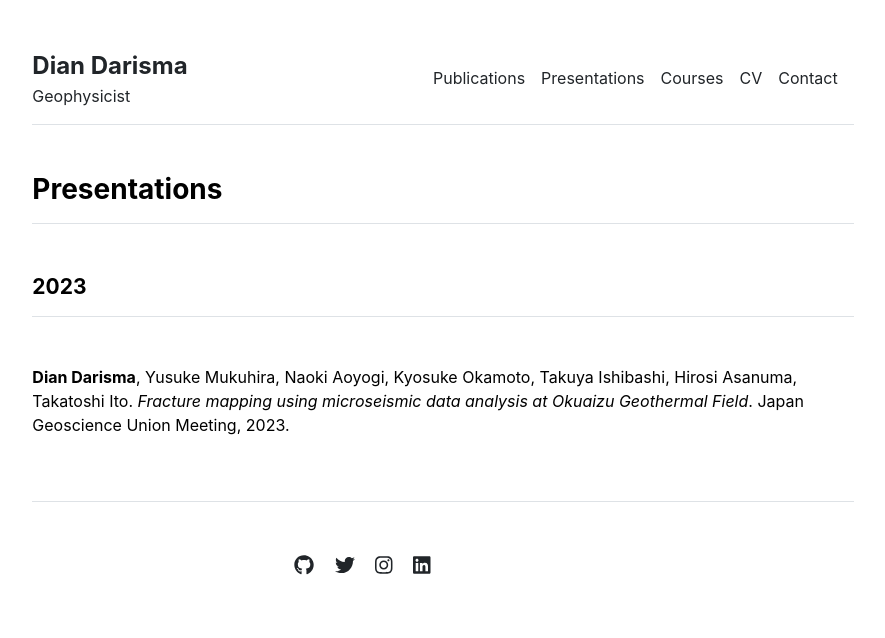
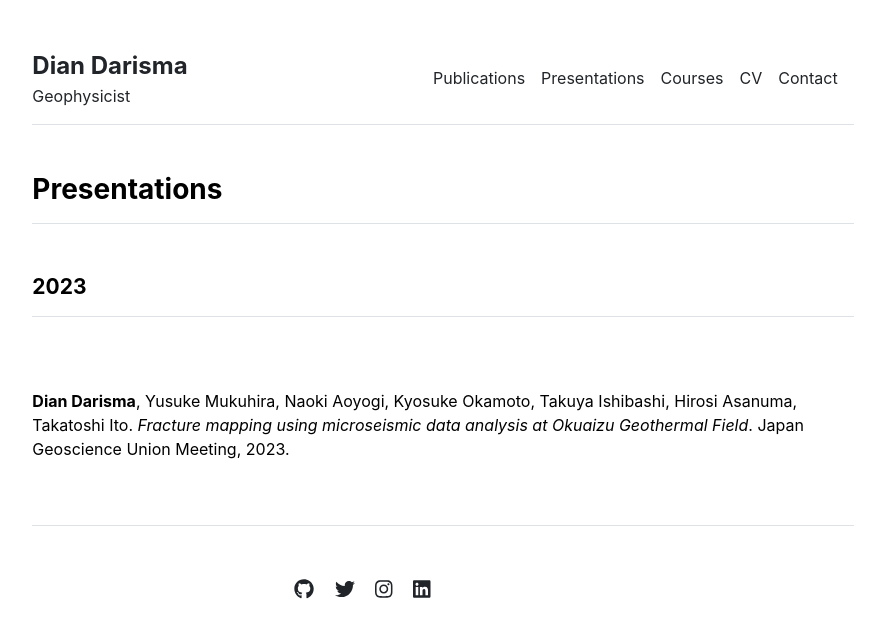
Before and after one commit to diandarisma/diandarisma.github.io, a Jekyll site: the page built from presentations.md, in a window 1280 px wide. Shown: the top 638 px of the page, without its empty margins (197-1082 px from the left). Built offline with Jekyll 4.4.1, drawn with Linux system fonts in a browser that asks for light colours.

Commit message:
Update presentations.html

```diff
--- a/_includes/presentations.html
+++ b/_includes/presentations.html
@@ -1,13 +1,8 @@
-<style>
-  .presentation-year {
-    margin-bottom: 0.1rem; /* Adjust the value to your desired spacing */
-  }
-</style>
-
 <div class="row g-5 mb-5">
   <div>
     <h3 class="fw-bold border-bottom pb-3 mb-5">Presentations</h3>
-    <h4 class="fw-bold border-bottom pb-3 mb-5 presentation-year"><small>2023</small></h4>
+    <h4 class="fw-bold border-bottom pb-3 mb-5"><small>2023</small></h4>
+    <br> <!-- Add a line break here -->
     <p>
       <strong>Dian Darisma</strong>, Yusuke Mukuhira, Naoki Aoyogi, Kyosuke Okamoto, Takuya Ishibashi, Hirosi Asanuma, Takatoshi Ito.
       <i>Fracture mapping using microseismic data analysis at Okuaizu Geothermal Field</i>.
```
